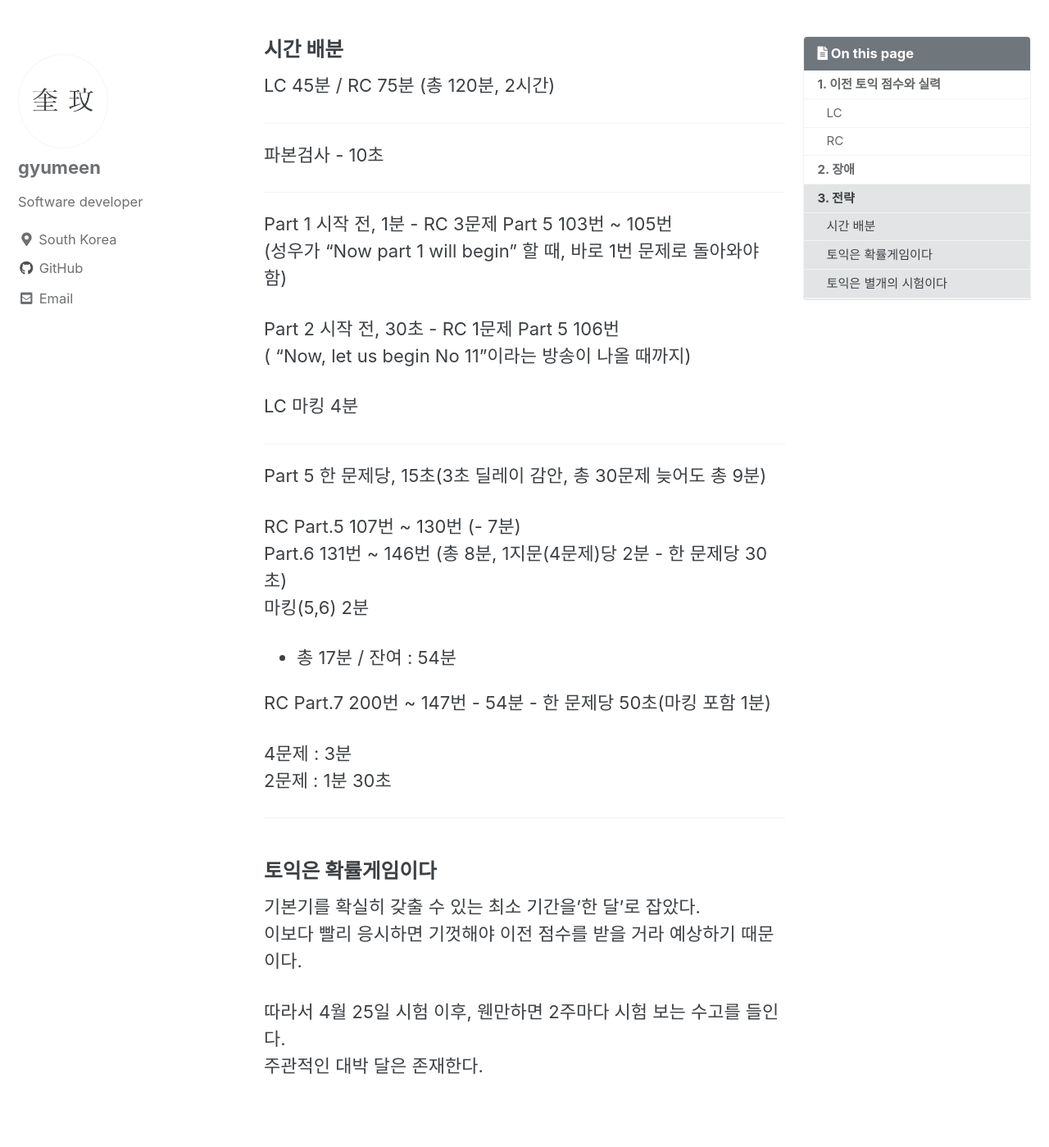
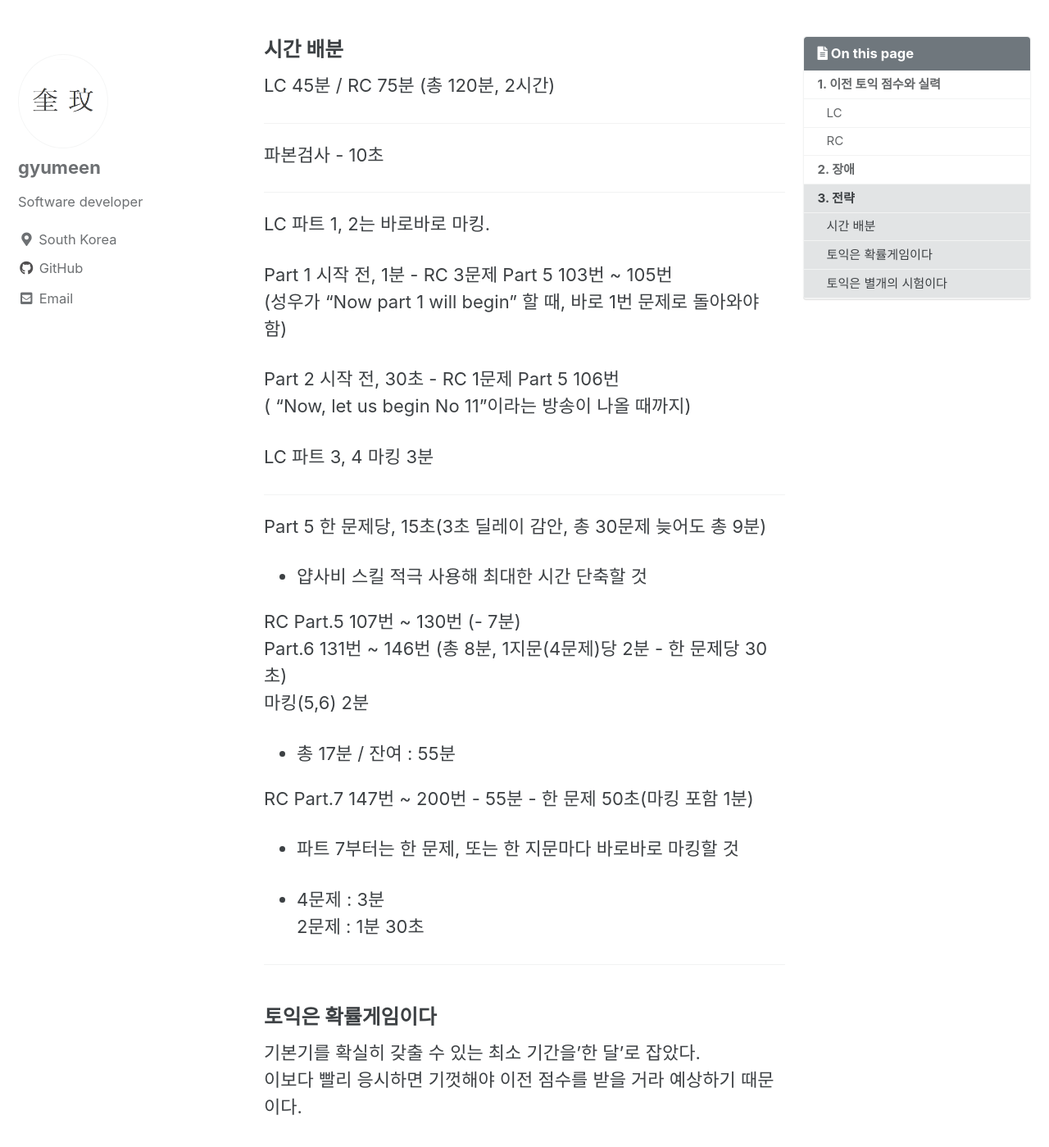
Before and after one commit to gyumeen/gyumeen.github.io, a Jekyll site: the page built from _posts/2021/Challenge/TOEIC/2021-04-01-[Toeic]1.md, in a window 1280 px wide and 1400 px high, scrolled down 2441 px. Shown: the whole window at 82% size. Built offline with Jekyll 4.4.1, drawn with Linux system fonts in a browser that asks for light colours; cached includes are drawn as plain includes; comment, search, counter and statistics services are not loaded.

Commit message:
Update 2021-04-01-[Toeic]1.md

```diff
--- a/_posts/2021/Challenge/TOEIC/2021-04-01-[Toeic]1.md
+++ b/_posts/2021/Challenge/TOEIC/2021-04-01-[Toeic]1.md
@@ -70,27 +70,32 @@ LC 45분 / RC 75분 (총 120분, 2시간)
 
 --------------------------------------
 
+LC 파트 1, 2는 바로바로 마킹.
+
 Part 1 시작 전, 1분 - RC 3문제 Part 5 103번 ~ 105번
 (성우가 "Now part 1 will begin" 할 때, 바로 1번 문제로 돌아와야 함)
 
 Part 2 시작 전, 30초 - RC 1문제 Part 5 106번
 ( “Now, let us begin No 11”이라는 방송이 나올 때까지)
 
-LC 마킹 4분
+LC 파트 3, 4 마킹 3분
 
 --------------------------------------
 
 Part 5 한 문제당, 15초(3초 딜레이 감안, 총 30문제 늦어도 총 9분)
+- 얍사비 스킬 적극 사용해 최대한 시간 단축할 것
 
 RC Part.5 107번 ~ 130번 (- 7분)
 Part.6 131번 ~ 146번 (총 8분, 1지문(4문제)당 2분 - 한 문제당 30초)
 마킹(5,6) 2분
 
-- 총 17분 / 잔여 : 54분
+- 총 17분 / 잔여 : 55분
 
-RC Part.7 200번 ~ 147번 - 54분 - 한 문제당 50초(마킹 포함 1분)
+RC Part.7 147번 ~ 200번 - 55분 - 한 문제 50초(마킹 포함 1분)
 
-4문제 : 3분
+- 파트 7부터는 한 문제, 또는 한 지문마다 바로바로 마킹할 것
+
+- 4문제 : 3분
 2문제 : 1분 30초
 
 --------------------------------------
```
